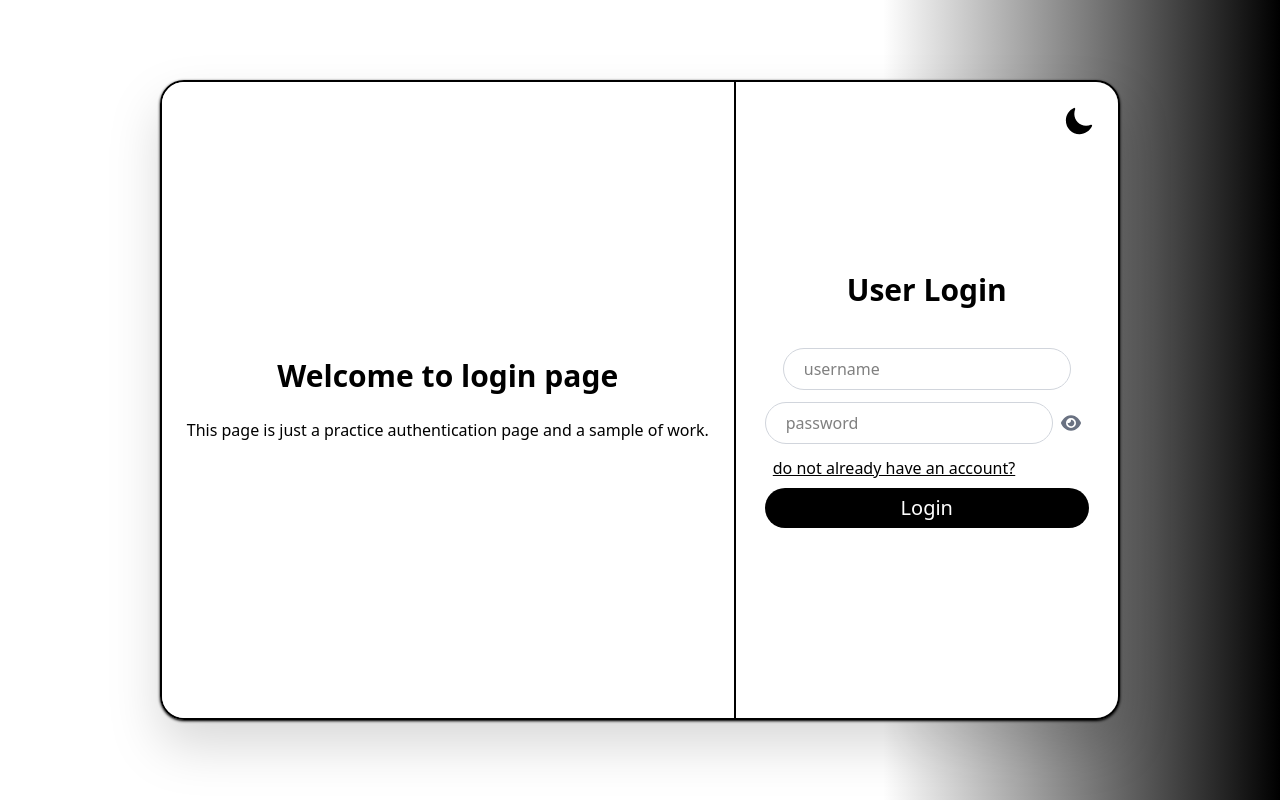
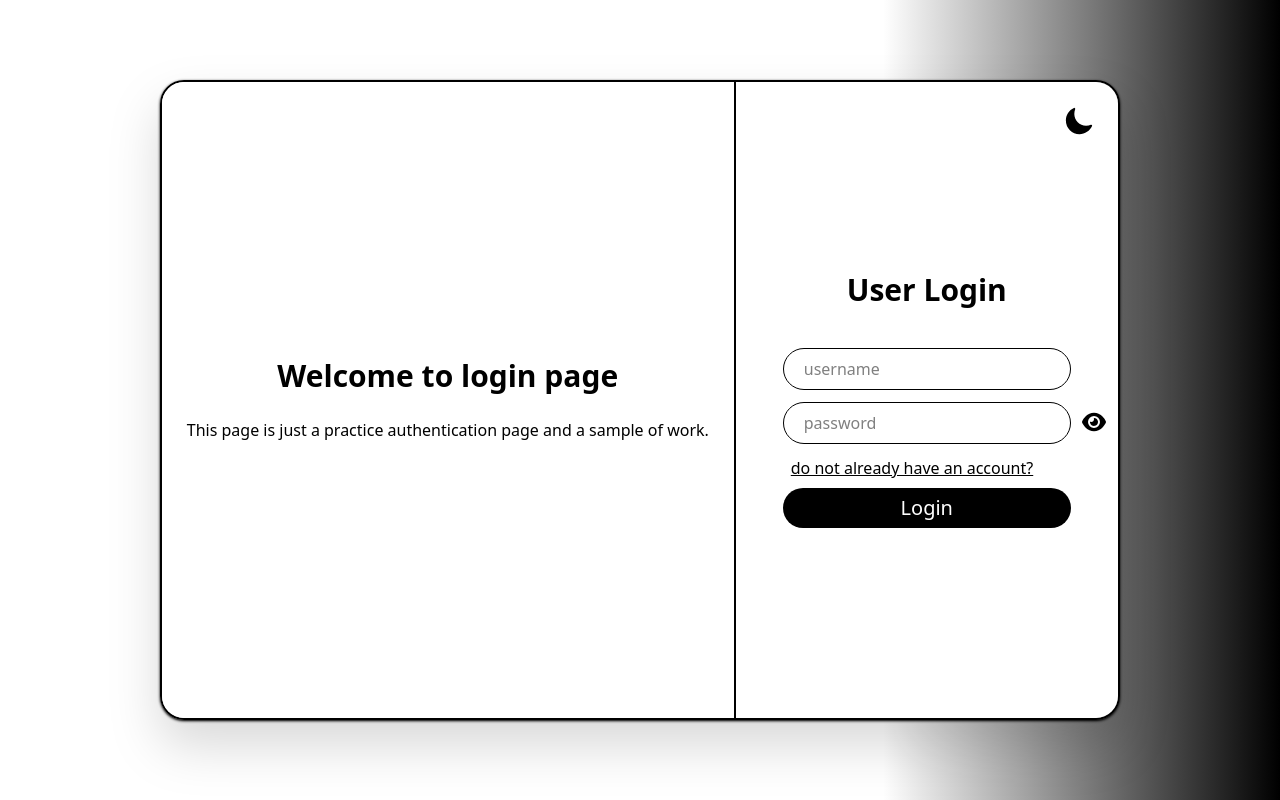
Before and after one commit to mmd-rahimi/authentication-page, a React (Vite) app: page /login in a window 1280 px wide. Built offline with nearby package versions, Linux system fonts and the light colour scheme.

Commit message:
we have desine bug onshow password button

```diff
--- a/src/components/my components/LoginForm/LoginForm.tsx
+++ b/src/components/my components/LoginForm/LoginForm.tsx
@@ -47,7 +47,7 @@ function LoginForm() {
               <input id="username"
                 {...register("username")}
                 className={`border px-5 py-2 rounded-3xl w-[18rem] md:w-[22rem] lg:w-[18rem] ${
-                  errors.username ? "border-red-500" : "border-gray-300"
+                  errors.username ? "border-red-500" : "border-black dark:border-white"
                 }`}
                 type="text"
                 placeholder="username"
@@ -60,33 +60,30 @@ function LoginForm() {
             </div>
             {/* password */}
             <div>
-              <div className="flex flex-row justify-between items-center">
                 <input id="password"
                   {...register("password")}
                   className={`border px-5 py-2 rounded-3xl w-[18rem] md:w-[22rem] lg:w-[18rem] ${
-                    errors.password ? "border-red-500" : "border-gray-300"
+                    errors.password ? "border-red-500" : "border-black dark:border-white"
                   }`}
                   type={showPassword ? "text" : "password"}
                   placeholder="password"
                 />
-                <button
-                  className="p-2"
+                              <button
+                  className="absolute right-4 top-92 sm:top-105 sm:right-10 lg:right-3 lg:top-82"
                   type="button"
                   onClick={() => setShowPassword(!showPassword)}
                 >
                   {showPassword ? (
-                    <FaEyeSlash className="h-5 w-5 text-gray-500" />
+                    <FaEyeSlash className="h-6 w-6 text-black dark:text-white cursor-pointer transition duration-100 hover:scale-105" />
                   ) : (
-                    <FaEye className="h-5 w-5 text-gray-500" />
+                    <FaEye className="h-6 w-6 text-black dark:text-white cursor-pointer transition duration-100 hover:scale-105" />
                   )}
                 </button>
-              </div>
               {errors.password && (
                 <p className="text-red-500 text-sm mt-1">
                   {errors.password.message}
                 </p>
               )}
-              {/* {error && <div className="text-red-500">{error}</div>} */}
             </div>
             {/* navigate link */}
             <div className="flex flex-row justify-start items-center w-full px-2">
--- a/src/components/my components/SignUpForm/CreateAccountModule.tsx
+++ b/src/components/my components/SignUpForm/CreateAccountModule.tsx
@@ -29,7 +29,7 @@ function LoginModule() {
         </div>
         {/* input side */}
         <div className="bg-white dark:bg-black text-black dark:text-white h-[72%] w-full lg:h-full lg:w-[40%] px-6 py-4 flex flex-row justify-center items-center">
-          <div className="lg:hidden block absolute top-41 right-2 sm:top-47 sm:right-2  z-10">
+          <div className="lg:hidden block absolute top-45 right-2 sm:top-47 sm:right-2  z-10">
             <ThemeToggle />
           </div>
           <div className="flex flex-col">
--- a/src/components/my components/SignUpForm/SignUpForm.tsx
+++ b/src/components/my components/SignUpForm/SignUpForm.tsx
@@ -50,7 +50,7 @@ function SignUpForm() {
               <input id="name"
                 {...register("name")}
                 className={`border px-5 py-2 rounded-3xl w-[18rem] md:w-[22rem] lg:w-[18rem] ${
-                  errors.name ? "border-red-500" : "border-gray-300"
+                  errors.name ? "border-red-500" : "border-black dark:border-white"
                 }`}
                 type="text"
                 placeholder="name"
@@ -66,7 +66,7 @@ function SignUpForm() {
               <input id="username"
                 {...register("username")}
                 className={`border px-5 py-2 rounded-3xl w-[18rem] md:w-[22rem] lg:w-[18rem] ${
-                  errors.username ? "border-red-500" : "border-gray-300"
+                  errors.username ? "border-red-500" : "border-black dark:border-white"
                 }`}
                 type="text"
                 placeholder="username"
@@ -82,7 +82,7 @@ function SignUpForm() {
               <input id="password"
                 {...register("password")}
                 className={`border px-5 py-2 rounded-3xl w-[18rem] md:w-[22rem] lg:w-[18rem] ${
-                  errors.password ? "border-red-500" : "border-gray-300"
+                  errors.password ? "border-red-500" : "border-black dark:border-white"
                 }`}
                 type={showPassword ? "text" : "password"}
                 placeholder="password"
@@ -109,7 +109,7 @@ function SignUpForm() {
               <input id="confirmpassword"
                 {...register("confirmPassword")}
                 className={`border px-5 py-2 rounded-3xl w-[18rem] md:w-[22rem] lg:w-[18rem] ${
-                  errors.confirmPassword ? "border-red-500" : "border-gray-300"
+                  errors.confirmPassword ? "border-red-500" : "border-black dark:border-white"
                 }`}
                 type={showConfirmPassword ? "text" : "password"}
                 placeholder="confirm password"
```
